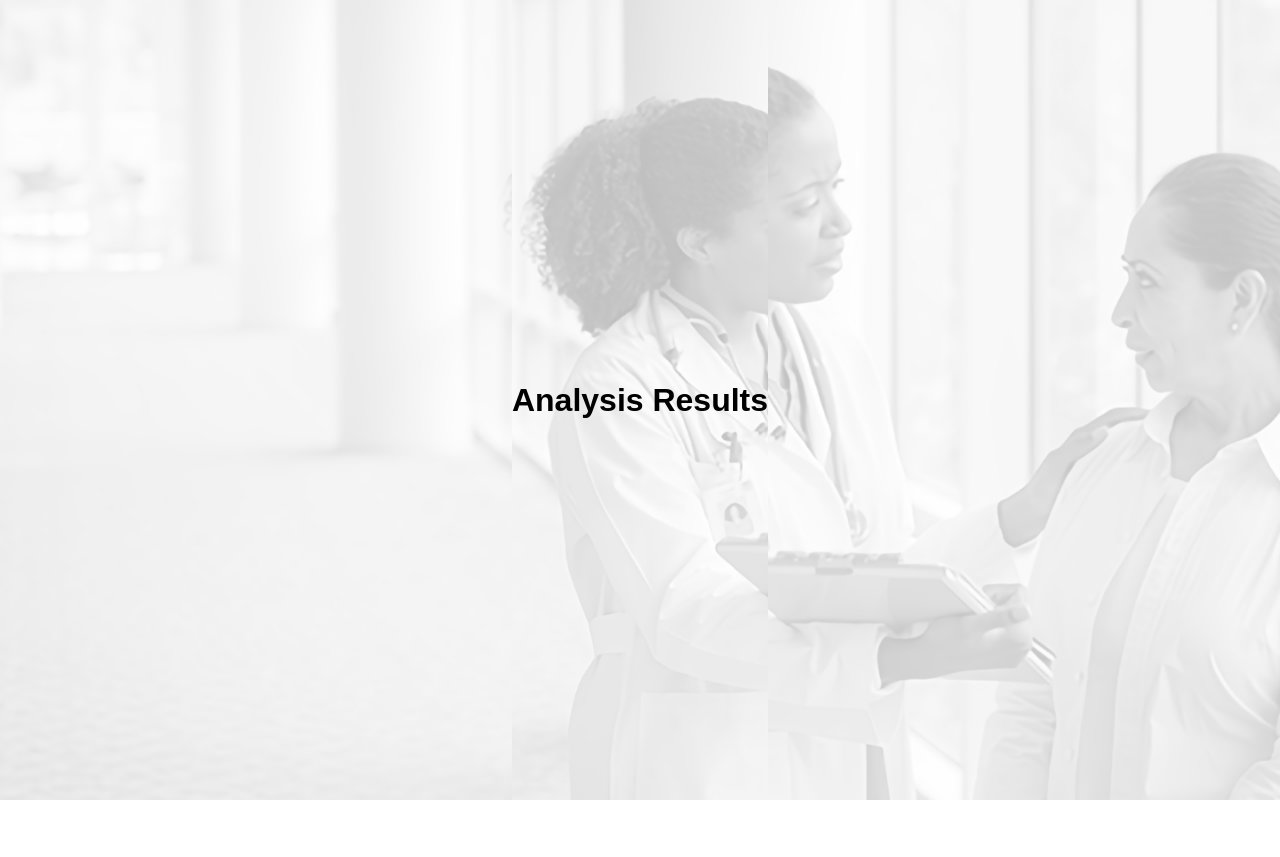
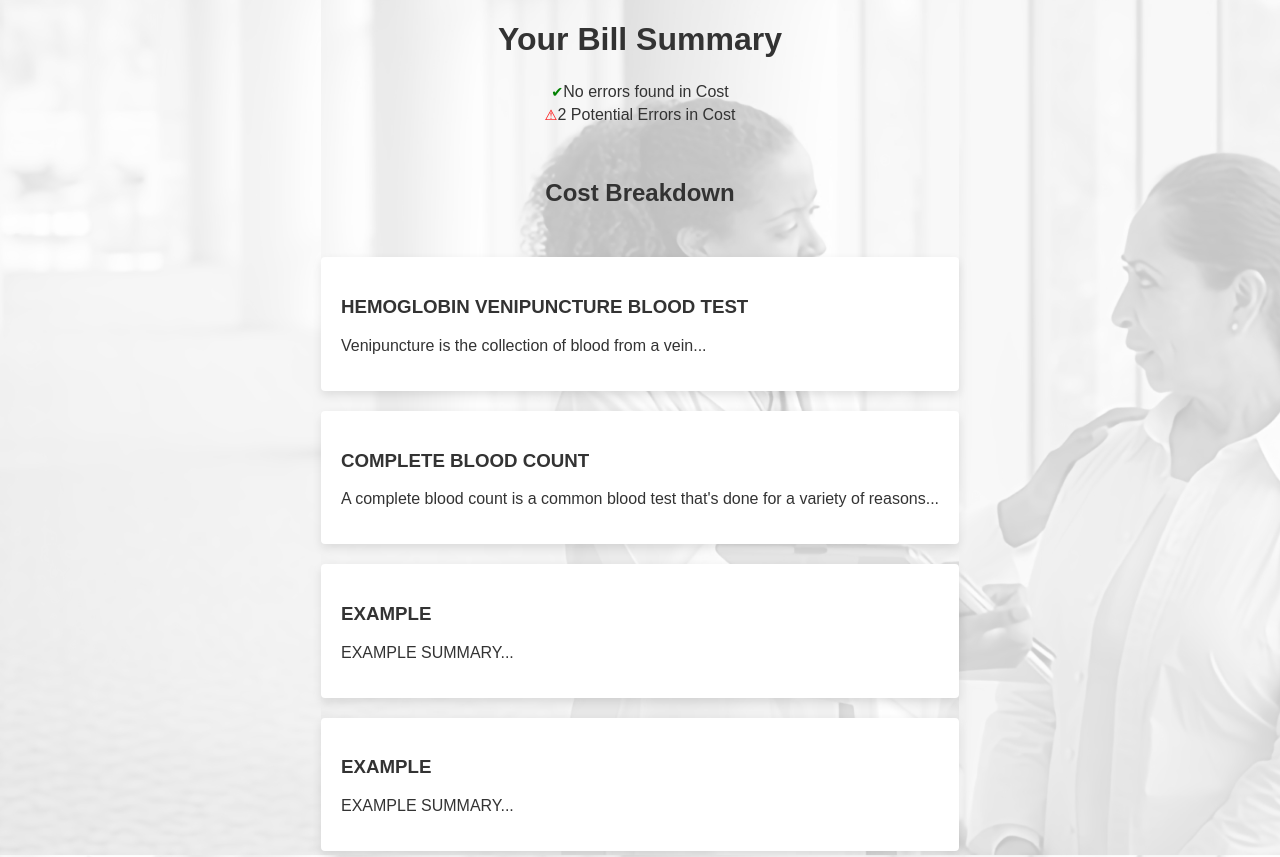
Before and after one commit to ShilpiAvanish/BridgeBill, a React (Vite) app in the folder Bridge-Bill/: page /BillAnalysis in a window 1280 px wide. Shown: the top 857 px of the page. Before the commit the page ends 800 px from the top, so only its background shows below. Built offline with nearby package versions, Linux system fonts and the light colour scheme.

Commit message:
fixed pdf upload issues

```diff
--- a/Bridge-Bill/src/Components/ImportPDF.tsx
+++ b/Bridge-Bill/src/Components/ImportPDF.tsx
@@ -23,7 +23,7 @@ const PDFPopup: React.FC<PDFPopupProps> = ({ isOpen, onClose }) => {
       formData.append('file', selectedFile);
 
       try {
-        const response = await fetch('http://localhost:5173/upload', {
+        const response = await fetch('http://localhost:8080/upload', {
           method: 'POST',
           body: formData,
         });
--- a/Bridge-Bill/src/Pages/Analysis.tsx
+++ b/Bridge-Bill/src/Pages/Analysis.tsx
@@ -1,23 +1,65 @@
-import React from 'react';
-import { useLocation } from 'react-router-dom';
+import React from 'react'
+import '/src/CompenentsCSS/Analysis.css'; // Make sure the CSS file is correctly imported.
+
+
+
 
 const Analysis = () => {
-  const location = useLocation();
+   // This could be a list coming from state or props.
+   const costBreakdowns = [
+     {
+       title: "HEMOGLOBIN VENIPUNCTURE BLOOD TEST",
+       description: "Venipuncture is the collection of blood from a vein..."
+     },
+     {
+       title: "COMPLETE BLOOD COUNT",
+       description: "A complete blood count is a common blood test that's done for a variety of reasons..."
+     },
+     // Add more cost breakdown items here...
+     {
+       title: "EXAMPLE",
+       description: "EXAMPLE SUMMARY..."
+     },
+     {
+       title: "EXAMPLE",
+       description: "EXAMPLE SUMMARY..."
+     },
+     {
+       title: "EXAMPLE",
+       description: "EXAMPLE SUMMARY..."
+     },
+     {
+       title: "EXAMPLE",
+       description: "EXAMPLE SUMMARY..."
+     },
+   ];
+    return (
+       <div className="analysis-container">
+         <div className="bill-summary-section">
+           <h1 className="bill-summary-title">Your Bill Summary</h1>
+           <div className="status-indicators">
+             <p className="status-item">
+               <span className="status-icon check">✔</span>
+               No errors found in Cost
+             </p>
+             <p className="status-item">
+               <span className="status-icon alert">⚠</span>
+               2 Potential Errors in Cost
+             </p>
+           </div>
+           <h2 className="cost-breakdown-title">Cost Breakdown</h2>
+         </div>
 
-  // Make sure 'data' is the correct key where the server processing result is being stored.
-  // If 'data' does not exist or if the structure is different, it won't work as expected.
-  const analysisData = location.state?.data;
+         <div className="cost-breakdown">
+           {costBreakdowns.map((item, index) => (
+             <div className="cost-breakdown-item" key={index}>
+               <h3>{item.title}</h3>
+               <p>{item.description}</p>
+             </div>
+           ))}
+         </div>
+       </div>
+     );
+   };
 
-  console.log(analysisData);
-  console.log(location);
-  return (
-    <div>
-      <h1>Analysis Results</h1>
-      {/* Ensure that analysisData contains the data you need to display */}
-      {/* If analysisData is undefined or null, JSON.stringify will output an empty string */}
-      <pre>{JSON.stringify(analysisData, null, 2)}</pre>
-    </div>
-  );
-};
-
-export default Analysis;
+   export default Analysis;
```
Also changed, not shown: 12 other files (tests, documents, lock files or other folders).
